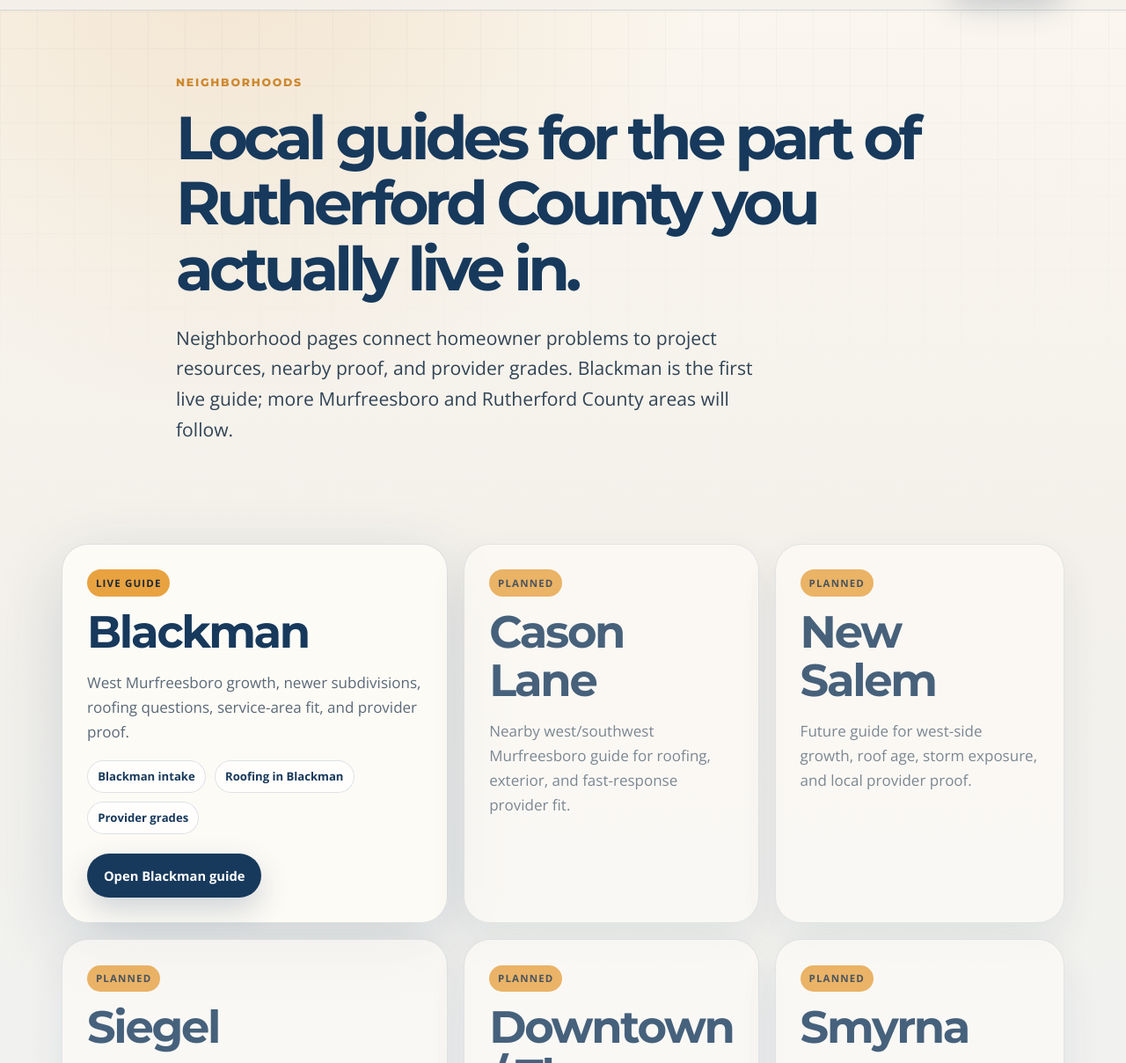
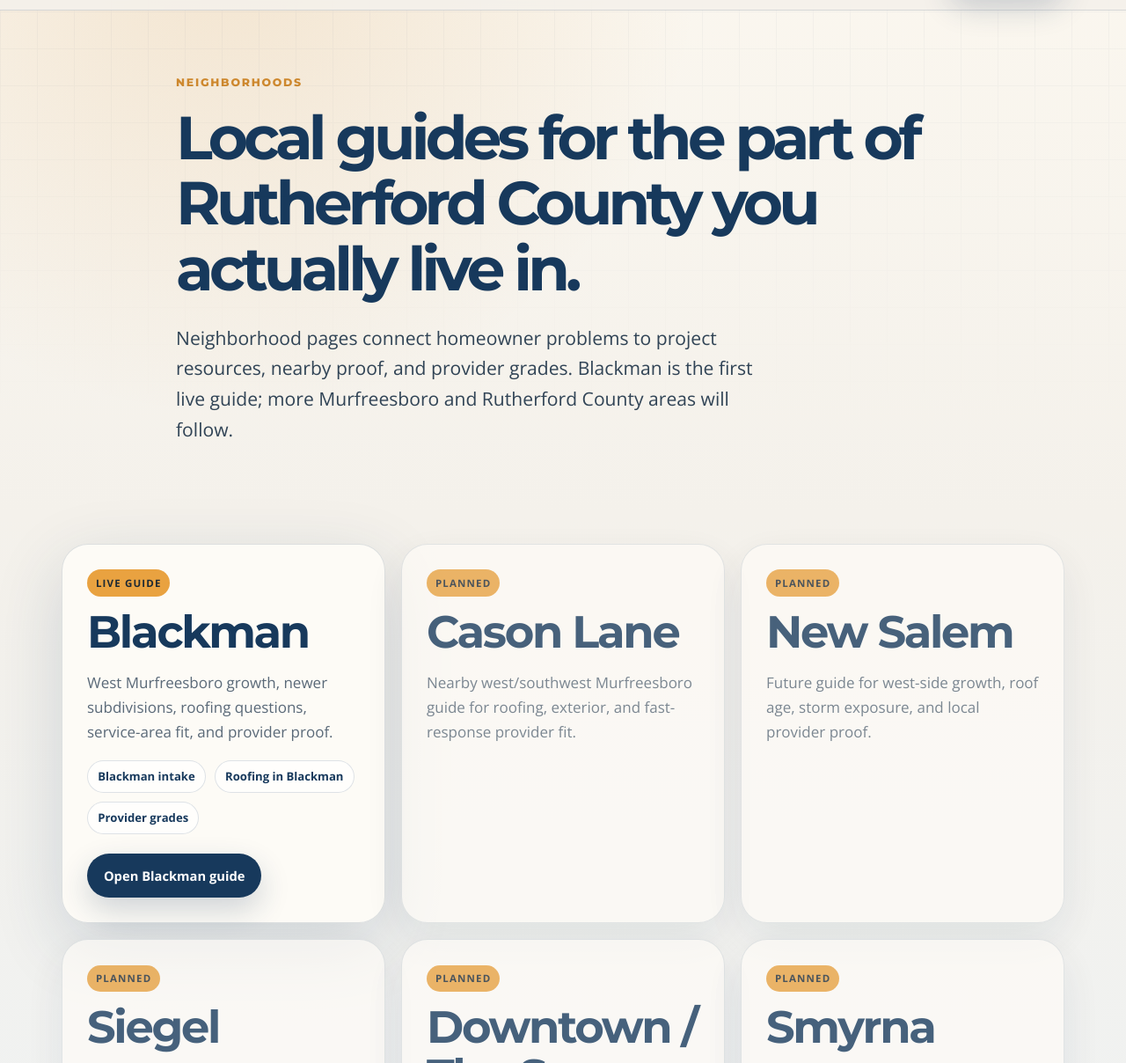
Before and after one commit to JohnnyFiv3r/mhp-homepage, a plain HTML site: page neighborhoods/index.html in a window 1280 px wide. Shown: the part 71-1279 px from the top of the page at 88% size. Drawn offline with nearby package versions, Linux system fonts and the light colour scheme.

Commit message:
Normalize hub card widths

```diff
--- a/styles.css
+++ b/styles.css
@@ -150,8 +150,7 @@ h3 { font-size: 1.18rem; letter-spacing:-.02em; }
 .roofing-hero { position:relative; overflow:hidden; }
 .roofing-hero::before { content:""; position:absolute; inset:0; opacity:.12; background:url("https://images.unsplash.com/photo-1503387762-592deb58ef4e?auto=format&fit=crop&w=1600&q=82") center/cover; mask-image:linear-gradient(to bottom, black, transparent 92%); }
 .project-intake-card { scroll-margin-top:110px; }
-.project-index-grid { display:grid; grid-template-columns:1.2fr .9fr .9fr; gap:18px; }
-.neighborhood-index-grid { display:grid; grid-template-columns:1.2fr repeat(2, .9fr); gap:18px; }
+.project-index-grid, .neighborhood-index-grid { display:grid; grid-template-columns:repeat(3, minmax(0, 1fr)); gap:18px; }
 .project-index-card, .neighborhood-index-card { border:1px solid var(--line); border-radius:30px; padding:28px; background:rgba(255,253,248,.82); box-shadow:0 18px 50px rgba(23,57,92,.1); }
 .project-index-card.live, .neighborhood-index-card.live { box-shadow:var(--shadow); }
 .project-index-card.planned, .neighborhood-index-card.planned { opacity:.78; }
```
